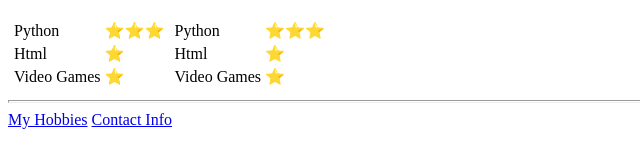
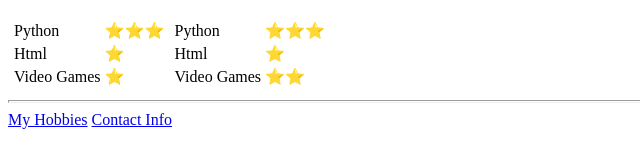
Before and after one commit to AmmarR2/Website, a plain HTML site: page index.html in a window 1280 px wide. Shown: the part 561-728 px from the top of the page, 0-640 px from the left. Drawn offline with Linux system fonts and the light colour scheme.

Commit message:
Update index.html

```diff
--- a/index.html
+++ b/index.html
@@ -75,7 +75,7 @@
         </tr>
         <tr>
           <td>Video Games</td>
-          <td>⭐</td>
+          <td>⭐⭐</td>
         </tr>
 
       </table>
```
